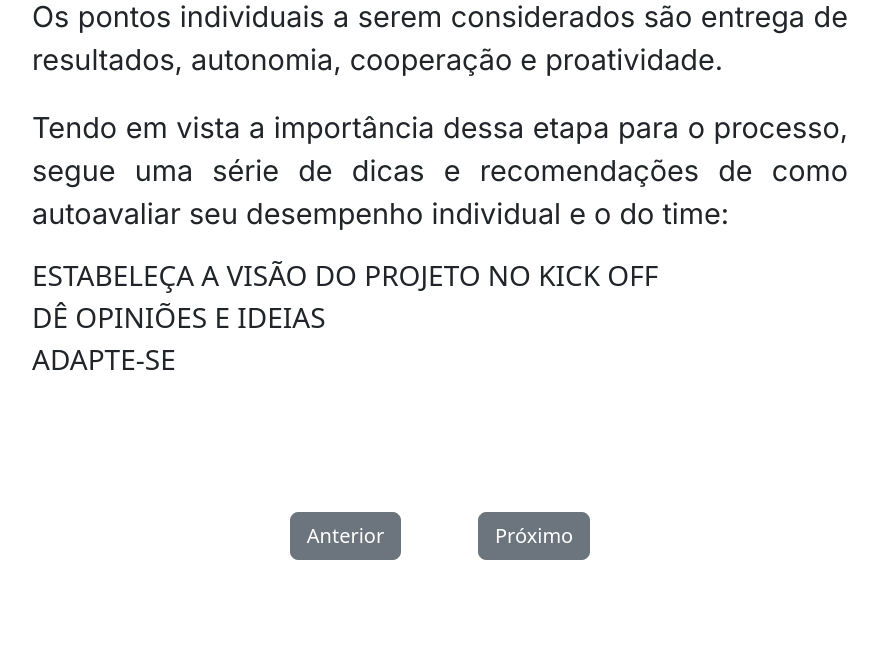
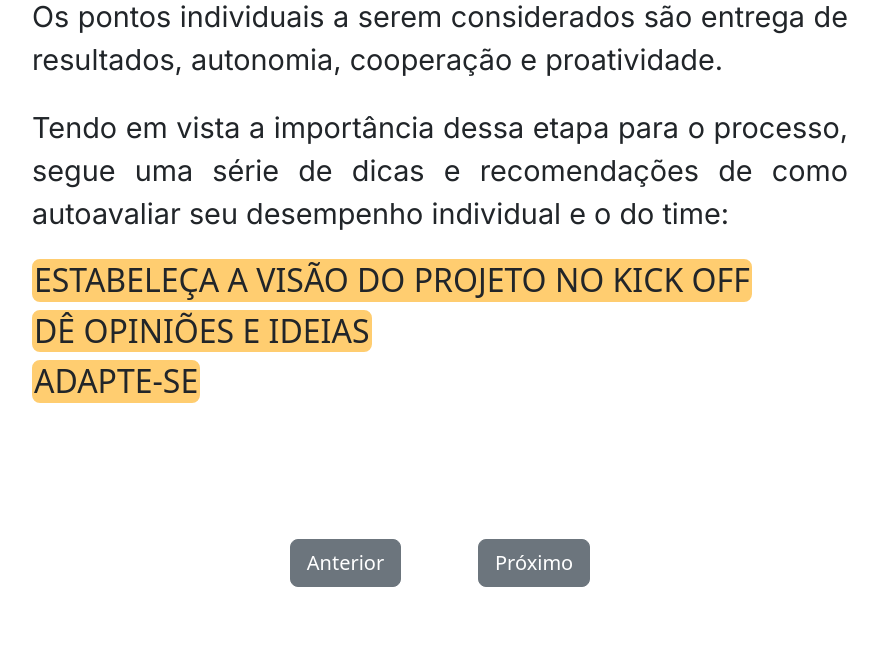
Before and after one commit to MarkVN2/Plataforma-Scrum, a Flask app: page /metodologia/autoavaliacao in a window 1280 px wide. Shown: the part 2026-2677 px from the top of the page, without its empty margins (200-1078 px from the left). Before the commit the page ends 2586 px from the top, so only its background shows below. Run offline with Flask 2, Linux system fonts and the light colour scheme.

Commit message:
Update 'met_auto'
'met_auto' page style updated

```diff
--- a/plataforma_scrum/static/css/content.css
+++ b/plataforma_scrum/static/css/content.css
@@ -179,6 +179,7 @@ p {
   font-weight: 700;
 }
 
+
 /* metodologia/pilares */
 .met-pil-three-sections {
   width: 85%;
@@ -209,6 +210,7 @@ p {
   text-align: justify;
 }
 
+
 /* metodologia/autoavaliacao */
 .met-img-box {
   width: 100%;
@@ -219,8 +221,15 @@ p {
   padding-bottom: 4%;
 }
 .met-tips-block {
- /* background-color: brown; */
- width: 85%;
+  width: 85%;
+  display: flex;
+  flex-direction: column;
+}
+.met-auto-tips {
+  border: 2px solid #FFCD70;
+  border-radius: 8px;
+  background-color: #FFCD70;
+  width: fit-content;
 }
 
 
@@ -253,7 +262,6 @@ p {
 
 
 /* development-team */
-
 .dev-image{
   width: 30%;
   border-radius: 36px;
--- a/plataforma_scrum/templates/met_auto.html
+++ b/plataforma_scrum/templates/met_auto.html
@@ -43,17 +43,17 @@
     </div>
 
     <div class="met-tips-block">
-      <h3 class="met-auto-tips">
+      <h2 class="met-auto-tips met-tip-proj">
         ESTABELEÇA A VISÃO DO PROJETO NO KICK OFF
-      </h3>
+      </h2>
 
-      <h3 class="met-auto-tips">
+      <h2 class="met-auto-tips met-tip-ideia">
         DÊ OPINIÕES E IDEIAS
-      </h3>
+      </h2>
 
-      <h3 class="met-auto-tips">
+      <h2 class="met-auto-tips met-tip-adap">
         ADAPTE-SE
-      </h3>
+      </h2>
     </div>
 
 
```
